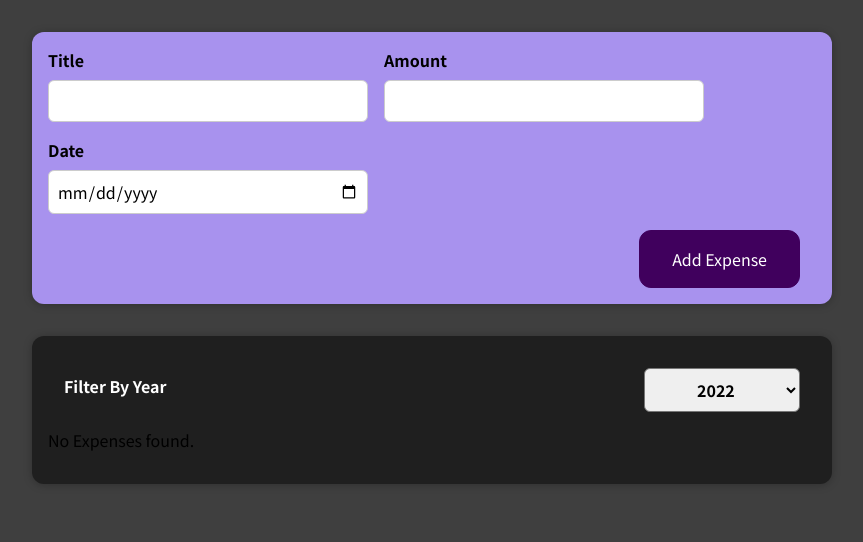
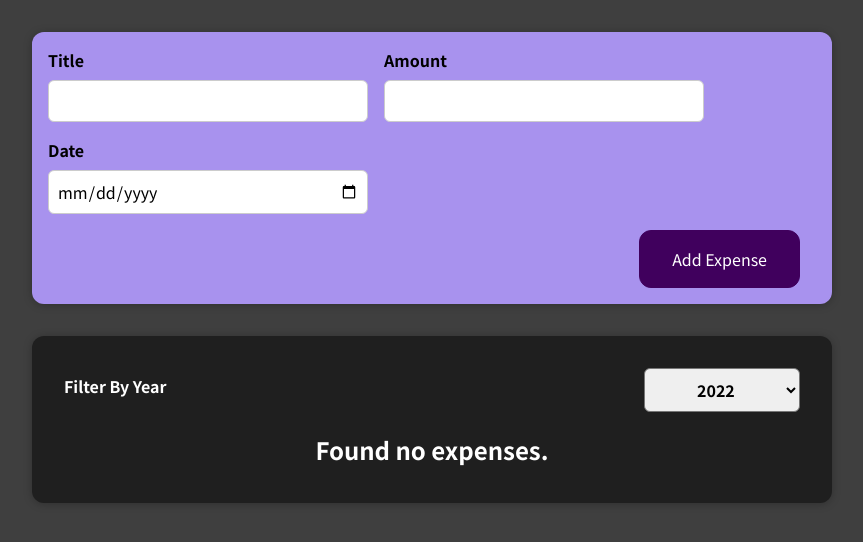
Before and after one commit to santhoshsonu/expenses-app, a React (Create React App) app: page / in a window 1280 px wide. Shown: the top 542 px of the page, without its empty margins (208-1071 px from the left). Built offline with nearby package versions, Linux system fonts and the light colour scheme.

Commit message:
Added new Expenses List component

```diff
--- a/src/Components/Expenses/ExpenseItem/ExpenseItem.js
+++ b/src/Components/Expenses/ExpenseItem/ExpenseItem.js
@@ -8,6 +8,7 @@
 
 const ExpenseItem = (props) => {
     return (
+        <li>
             <Card className='expense-item'>
                 <ExpenseDate date={props.date} />
                 <div className='expense-item__description'>
@@ -15,6 +16,7 @@
                     <div className='expense-item__price'>${props.amount}</div>
                 </div>
             </Card>
+        </li>
     );
 };
 
--- a/src/Components/Expenses/Expenses.js
+++ b/src/Components/Expenses/Expenses.js
@@ -1,10 +1,10 @@
 import React, { useState } from 'react';
 
 import ExpensesFilter from "./ExpensesFilter/ExpensesFilter";
-import ExpenseItem from "./ExpenseItem/ExpenseItem";
 import Card from "../UI/Card";
 
 import './Expenses.css';
+import ExpensesList from './ExpensesList/ExpensesList';
 
 const Expenses = (props) => {
 
@@ -17,18 +17,10 @@
     const filteredExpenses = props.items.filter(expense =>
         expense.date.getFullYear().toString() === filteredYear);
 
-    let expensesContent = <p>No Expenses found.</p>;
-
-    if (filteredExpenses.length > 0) {
-        expensesContent = filteredExpenses.map(expense =>
-            <ExpenseItem key={expense.id} title={expense.title} date={expense.date} amount={expense.amount} />
-        );
-    }
-
     return (
         <Card className='expenses'>
             <ExpensesFilter selectedYear={filteredYear} onFilterChange={filterChangeHandler} />
-            {expensesContent}
+            <ExpensesList items={filteredExpenses} />
         </Card>
     );
 
--- /dev/null
+++ b/src/Components/Expenses/ExpensesList/ExpensesList.css
@@ -0,0 +1,9 @@
+.expenses-list {
+  list-style: none;
+  padding: 0;
+}
+
+.expenses-list__fallback {
+  color: white;
+  text-align: center;
+}
--- /dev/null
+++ b/src/Components/Expenses/ExpensesList/ExpensesList.js
@@ -0,0 +1,22 @@
+import React from 'react';
+
+import ExpenseItem from '../ExpenseItem/ExpenseItem';
+
+import './ExpensesList.css';
+
+
+const ExpensesList = props => {
+    if (props.items.length === 0) {
+        return (<h2 className='expenses-list__fallback'>Found no expenses.</h2>);
+    }
+
+    return (
+        <ul className='expenses-list'>
+            {props.items.map(expense =>
+                <ExpenseItem key={expense.id} title={expense.title} date={expense.date} amount={expense.amount} />
+            )}
+        </ul>
+    );
+};
+
+export default ExpensesList;
```
Lines whose indentation alone changed are shown as unchanged.
